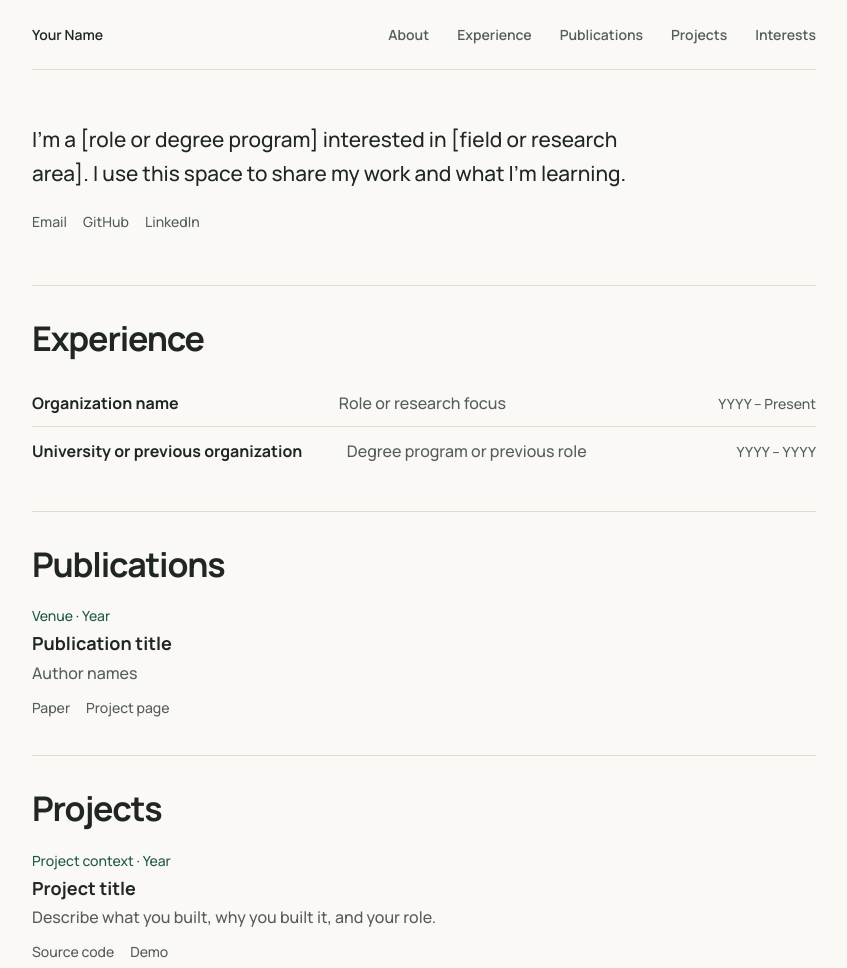
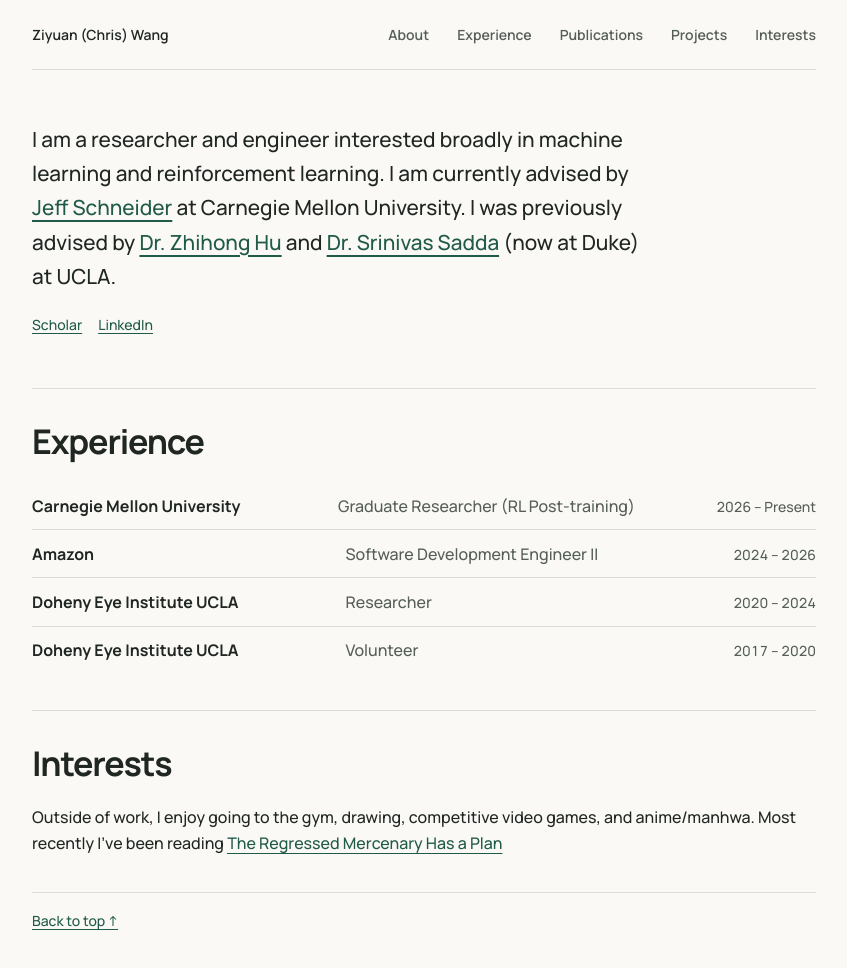
Before and after one commit to zwang42/zwang42.github.io, a plain HTML site: page index.html in a window 1280 px wide. Shown: the top 968 px of the page, without its empty margins (216-1063 px from the left). Drawn offline with Linux system fonts and the light colour scheme.

Commit message:
update content

```diff
--- a/index.html
+++ b/index.html
@@ -12,7 +12,7 @@
 
     <header class="site-header page-width">
       <nav class="top-bar" aria-label="Site navigation">
-        <h1 class="site-name" id="name"><a href="#top">Your Name</a></h1>
+        <h1 class="site-name" id="name"><a href="#top">Ziyuan (Chris) Wang</a></h1>
         <ul class="section-nav">
           <li><a href="#about">About</a></li>
           <li><a href="#experience">Experience</a></li>
@@ -25,12 +25,10 @@
 
     <main class="page-width" id="main-content" tabindex="-1">
       <section class="intro" id="about" aria-label="About">
-        <p>I’m a [role or degree program] interested in [field or research area]. I use this space to share my work and what I’m learning.</p>
-        <!-- Replace each placeholder with an anchor when its destination is ready. -->
+        <p>I am a researcher and engineer interested broadly in machine learning and reinforcement learning. I am currently advised by <a href="https://www.cs.cmu.edu/~schneide/">Jeff Schneider</a> at Carnegie Mellon University. I was previously advised by <a href="https://doheny.org/researchers/zhihong-jewel-hu-phd-ece/">Dr. Zhihong Hu</a> and <a href="https://dukeeyecenter.duke.edu/news/welcome-srinivas-sadda-md-farvo-chair-department-ophthalmology">Dr. Srinivas Sadda</a> (now at Duke) at UCLA.</p>
         <ul class="link-list" aria-label="Contact and profiles">
-          <li>Email</li>
-          <li>GitHub</li>
-          <li>LinkedIn</li>
+          <li><a href="https://scholar.google.com/citations?user=rlKK3fQAAAAJ&hl=en">Scholar</a></li>
+          <li><a href="https://www.linkedin.com/in/z-chris-wang/">LinkedIn</a></li>
         </ul>
       </section>
 
@@ -38,22 +36,31 @@
         <h2 id="experience-heading">Experience</h2>
         <ul class="experience-list">
           <li class="experience-entry">
-            <h3>Organization name</h3>
-            <p>Role or research focus</p>
-            <span class="entry-date">YYYY – Present</span>
+            <h3>Carnegie Mellon University</h3>
+            <p>Graduate Researcher (RL Post-training)</p>
+            <span class="entry-date">2026 – Present</span>
           </li>
           <li class="experience-entry">
-            <h3>University or previous organization</h3>
-            <p>Degree program or previous role</p>
-            <span class="entry-date">YYYY – YYYY</span>
+            <h3>Amazon</h3>
+            <p>Software Development Engineer II</p>
+            <span class="entry-date">2024 – 2026</span>
+          </li>
+          <li class="experience-entry">
+            <h3>Doheny Eye Institute UCLA</h3>
+            <p>Researcher</p>
+            <span class="entry-date">2020 – 2024</span>
+          </li>
+            <li class="experience-entry">
+            <h3>Doheny Eye Institute UCLA</h3>
+            <p>Volunteer</p>
+            <span class="entry-date">2017 – 2020</span>
           </li>
         </ul>
       </section>
-
+<!--
       <section class="portfolio-section" id="publications" aria-labelledby="publications-heading">
         <h2 id="publications-heading">Publications</h2>
         <article class="work-entry">
-          <!-- Add a work-thumbnail image here when you have one. -->
           <div>
             <p class="entry-meta">Venue · Year</p>
             <h3>Publication title</h3>
@@ -80,10 +87,10 @@
           </div>
         </article>
       </section>
-
+    -->
       <section class="portfolio-section" id="interests" aria-labelledby="interests-heading">
         <h2 id="interests-heading">Interests</h2>
-        <p>Outside of work, I enjoy [hobby or creative pursuit].</p>
+        <p>Outside of work, I enjoy going to the gym, drawing, competitive video games, and anime/manhwa. Most recently I've been reading <a href="https://www.webtoons.com/en/action/the-regressed-mercenary-has-a-plan/list?title_no=7261">The Regressed Mercenary Has a Plan</a></p>
       </section>
     </main>
 
```
